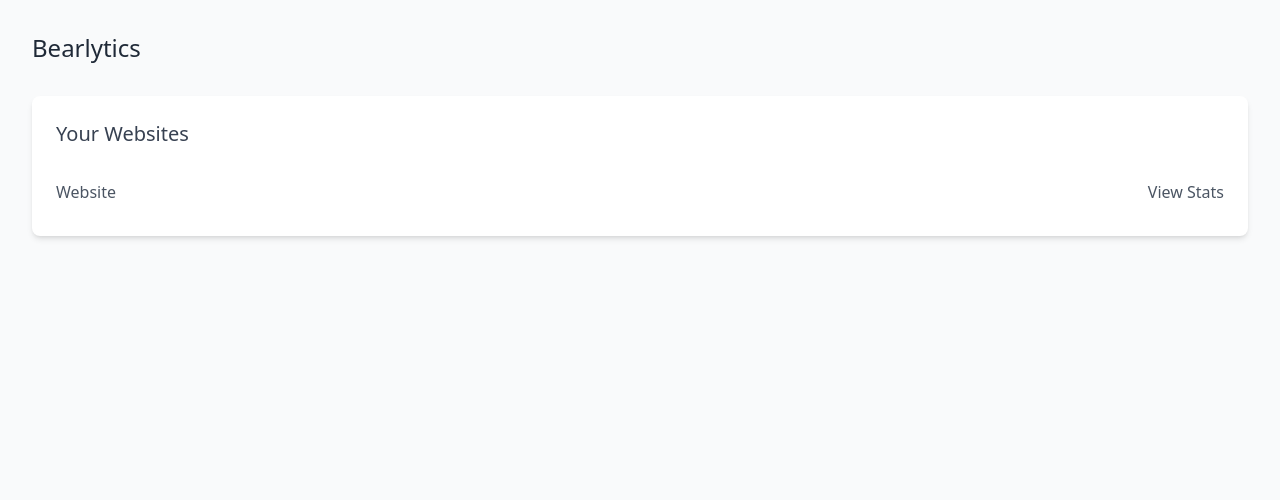
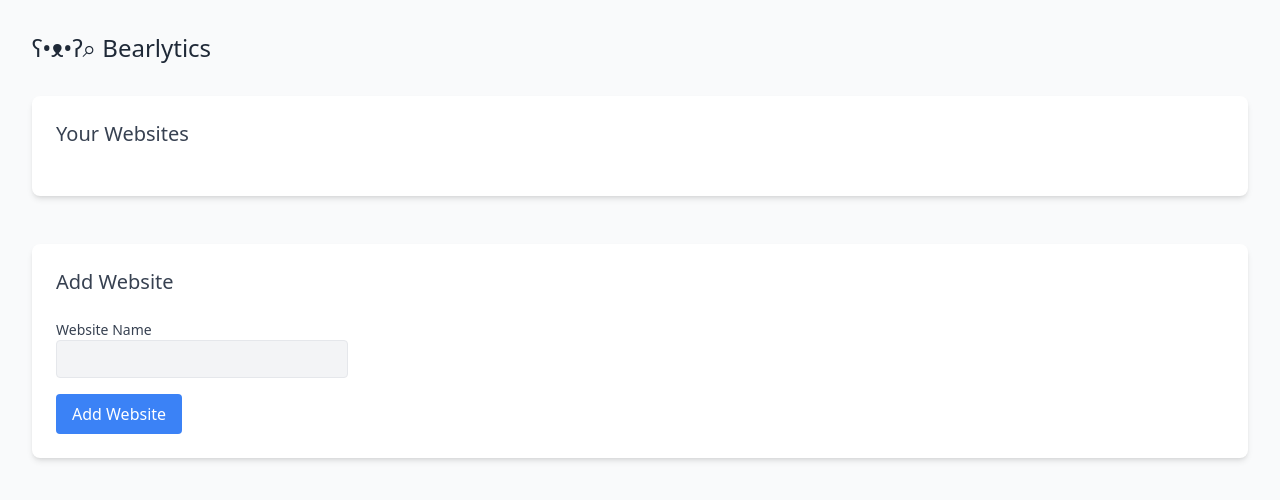
Before and after one commit to teatwig/bearlytics, a Django app: page / in a window 1280 px wide. Shown: the top 500 px of the page. Run offline with Django 5.2, Linux system fonts and the light colour scheme; data that the repository does not hold is empty; some libraries are stand-ins or nearby versions.

Commit message:
update: made site creator

```diff
--- a/project/templates/dashboard.html
+++ b/project/templates/dashboard.html
@@ -11,7 +11,7 @@
 </head>
 <body class="bg-gray-50 p-8">
     <div class="max-w-7xl mx-auto">
-        <h1 class="text-2xl text-gray-800 mb-8">Bearlytics</h1>
+        <h1 class="text-2xl text-gray-800 mb-8">ʕ•ᴥ•ʔ⌕ Bearlytics</h1>
         <p>
             <a href="{% url 'websites' %}" class="text-blue-500 hover:text-blue-600 font-medium flex items-center gap-2 transition-colors">
                 <svg xmlns="http://www.w3.org/2000/svg" class="h-5 w-5" viewBox="0 0 20 20" fill="currentColor">
--- a/project/templates/websites.html
+++ b/project/templates/websites.html
@@ -8,20 +8,21 @@
 </head>
 <body class="bg-gray-50 p-8">
     <div class="max-w-7xl mx-auto">
-        <h1 class="text-2xl text-gray-800 mb-8">Bearlytics</h1>
+        <h1 class="text-2xl text-gray-800 mb-8">ʕ•ᴥ•ʔ⌕ Bearlytics</h1>
 
         <div class="bg-white rounded-lg shadow-md">
-            <div class="p-6">
+            <div class="p-6 ">
                 <h2 class="text-xl text-gray-700 mb-6">Your Websites</h2>
                 <ul class="divide-y divide-gray-100">
-                    <li class="flex justify-between items-center py-2">
-                        <span class="text-gray-600 font-medium">Website</span>
-                        <span class="text-gray-600 font-medium">View Stats</span>
-                    </li>
                     {% for website in websites %}
                     <li class="flex justify-between items-center py-3">
                         <span class="text-gray-800">{{ website.name }}</span>
-                        <input type="text" readonly value='<script data-site="{{ website.id }}" src="//{{ request.get_host }}/script.js" defer></script>' style="width:50%; background-color: #f0f0f0; text-align:center">
+                        <input
+                            type="text"
+                            readonly
+                            value='<script data-site="{{ website.id }}" src="//{{ request.get_host }}/script.js" defer></script>'
+                            class="w-1/2 bg-gray-100 text-center py-2 px-3 rounded border border-gray-200 text-gray-600 text-sm focus:outline-none focus:ring-2 focus:ring-blue-300"
+                        >
                         <a
                             href="{% url 'dashboard' website_id=website.id %}"
                             class="bg-blue-500 hover:bg-blue-600 text-white px-4 py-2 rounded focus:outline-none focus:ring-2 focus:ring-blue-300 transition-colors"
@@ -33,6 +34,40 @@
                 </ul>
             </div>
         </div>
+
+        <br><br>
+        <!-- Add Website Form -->
+        <div class="bg-white rounded-lg shadow-md">
+            <div class="p-6">
+                <h2 class="text-xl text-gray-700 mb-6">Add Website</h2>
+                <form method="POST" action="{% url 'websites' %}" class="space-y-4">
+                    {% csrf_token %}
+                    <div>
+                        <label for="website_name" class="block text-sm font-medium text-gray-700">Website Name</label>
+                        <input
+                            type="text"
+                            id="website_name"
+                            name="website_name"
+                            required
+                            class="w-1/4 bg-gray-100 py-2 px-3 rounded border border-gray-200 text-gray-600 text-sm focus:outline-none focus:ring-2 focus:ring-blue-300"
+                        >
+                    </div>
+                    <button
+                        type="submit"
+                        class="bg-blue-500 hover:bg-blue-600 text-white px-4 py-2 rounded focus:outline-none focus:ring-2 focus:ring-blue-300 transition-colors"
+                    >
+                        Add Website
+                    </button>
+                </form>
+                {% if messages %}
+                    {% for message in messages %}
+                        <div class="mt-4 p-4 rounded-md {% if message.tags == 'success' %}bg-green-50 text-green-700{% else %}bg-red-50 text-red-700{% endif %}">
+                            {{ message }}
+                        </div>
+                    {% endfor %}
+                {% endif %}
+            </div>
+        </div>
     </div>
 </body>
 </html>
--- a/project/views.py
+++ b/project/views.py
@@ -1,14 +1,17 @@
 from datetime import timedelta
 import os
+import random
+import string
 from django.utils import timezone
 from django.db.models import Q
 import hashlib
 import base64
 import user_agents
-from django.shortcuts import get_object_or_404, render
+from django.shortcuts import get_object_or_404, render, redirect
+from django.contrib import messages
 from django.http import HttpResponse
 from django.db.models import Count
-from django.db.models.functions import TruncHour, TruncDay, Concat, ExtractHour
+from django.db.models.functions import TruncHour, TruncDay, Concat
 from django.db.models import Subquery, Min
 from .models import PageView, Website
 
@@ -103,7 +106,25 @@ def all_hits(request):
     return render(request, 'all_hits.html', {'hits': hits})
 
 
+def generate_website_id():
+    # Generate a random 7-character string using uppercase letters
+    return ''.join(random.choices(string.ascii_uppercase, k=7))
+
 def websites(request):
+    if request.method == 'POST':
+        website_name = request.POST.get('website_name')
+        if website_name:
+            website_id = generate_website_id()
+            # Create new website object
+            Website.objects.create(
+                name=website_name,
+                id=website_id
+            )
+            messages.success(request, 'Website added successfully!')
+            return redirect('websites')
+        else:
+            messages.error(request, 'Website name is required.')
+
     websites = Website.objects.all()
     return render(request, 'websites.html', {"websites": websites})
 
```
